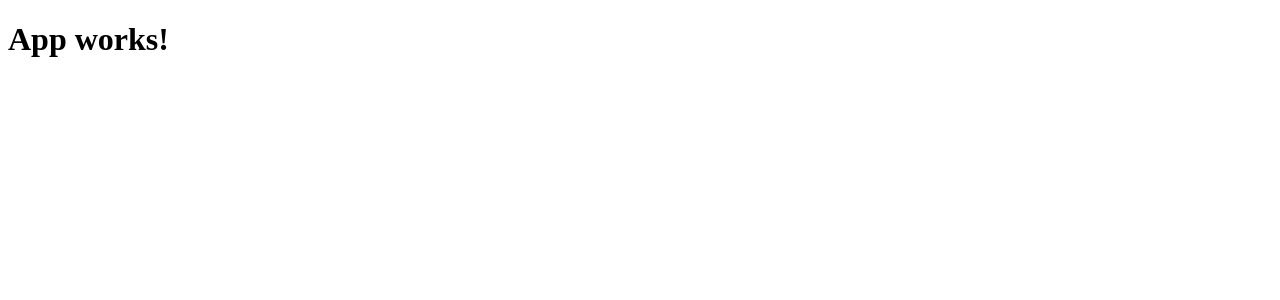
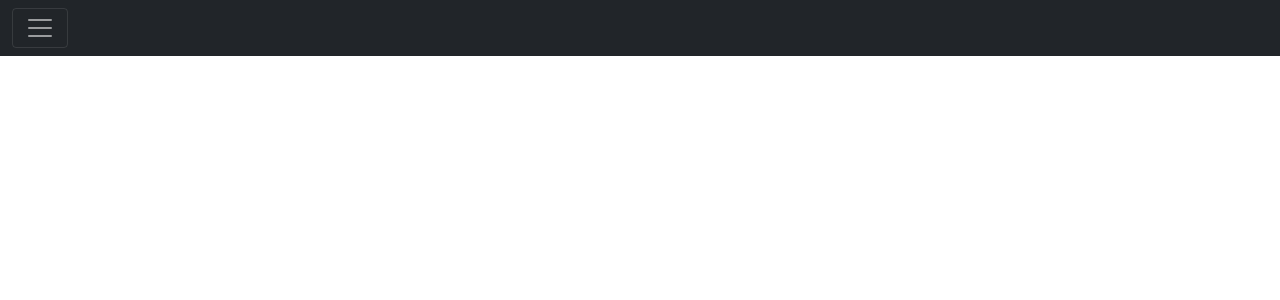
Before and after one commit to ValdirCezar/app-node-angular, an Angular app in the folder front/: page / in a window 1280 px wide. Shown: the top 300 px of the page. Built offline with nearby package versions, Linux system fonts and the light colour scheme.

Commit message:
feat: add navbar

```diff
--- a/front/src/app/app.component.html
+++ b/front/src/app/app.component.html
@@ -1 +1 @@
-<h1>App works!</h1>
+<app-home></app-home>
--- a/front/src/app/app.module.ts
+++ b/front/src/app/app.module.ts
@@ -3,10 +3,12 @@ import { BrowserModule } from '@angular/platform-browser';
 
 import { AppRoutingModule } from './app-routing.module';
 import { AppComponent } from './app.component';
+import { HomeComponent } from './components/template/home/home.component';
 
 @NgModule({
   declarations: [
-    AppComponent
+    AppComponent,
+    HomeComponent
   ],
   imports: [
     BrowserModule,
--- /dev/null
+++ b/front/src/app/components/template/home/home.component.html
@@ -0,0 +1,13 @@
+<div class="collapse" id="navbarToggleExternalContent">
+  <div class="bg-dark p-4">
+    <h5 class="text-white h4">Todo application</h5>
+    <span class="text-muted">Todo application using Angular 11 on front and Node.js on back</span>
+  </div>
+</div>
+<nav class="navbar navbar-dark bg-dark">
+  <div class="container-fluid">
+    <button class="navbar-toggler" type="button" data-bs-toggle="collapse" data-bs-target="#navbarToggleExternalContent" aria-controls="navbarToggleExternalContent" aria-expanded="false" aria-label="Toggle navigation">
+      <span class="navbar-toggler-icon"></span>
+    </button>
+  </div>
+</nav>
--- /dev/null
+++ b/front/src/app/components/template/home/home.component.ts
@@ -0,0 +1,15 @@
+import { Component, OnInit } from '@angular/core';
+
+@Component({
+  selector: 'app-home',
+  templateUrl: './home.component.html',
+  styleUrls: ['./home.component.css']
+})
+export class HomeComponent implements OnInit {
+
+  constructor() { }
+
+  ngOnInit(): void {
+  }
+
+}
--- a/front/src/index.html
+++ b/front/src/index.html
@@ -8,9 +8,8 @@
   <meta name="viewport" content="width=device-width, initial-scale=1">
   <link rel="icon" type="image/x-icon" href="favicon.ico">
 
-  <script src="https://cdn.jsdelivr.net/npm/bootstrap@5.0.0/dist/js/bootstrap.bundle.min.js"
-    integrity="sha384-p34f1UUtsS3wqzfto5wAAmdvj+osOnFyQFpp4Ua3gs/ZVWx6oOypYoCJhGGScy+8"
-    crossorigin="anonymous"></script>
+  <link href="https://cdn.jsdelivr.net/npm/bootstrap@5.0.0/dist/css/bootstrap.min.css" rel="stylesheet"
+    integrity="sha384-wEmeIV1mKuiNpC+IOBjI7aAzPcEZeedi5yW5f2yOq55WWLwNGmvvx4Um1vskeMj0" crossorigin="anonymous">
 </head>
 
 <body>
```
Also changed, not shown: front/src/app/components/template/home/home.component.css (added).
